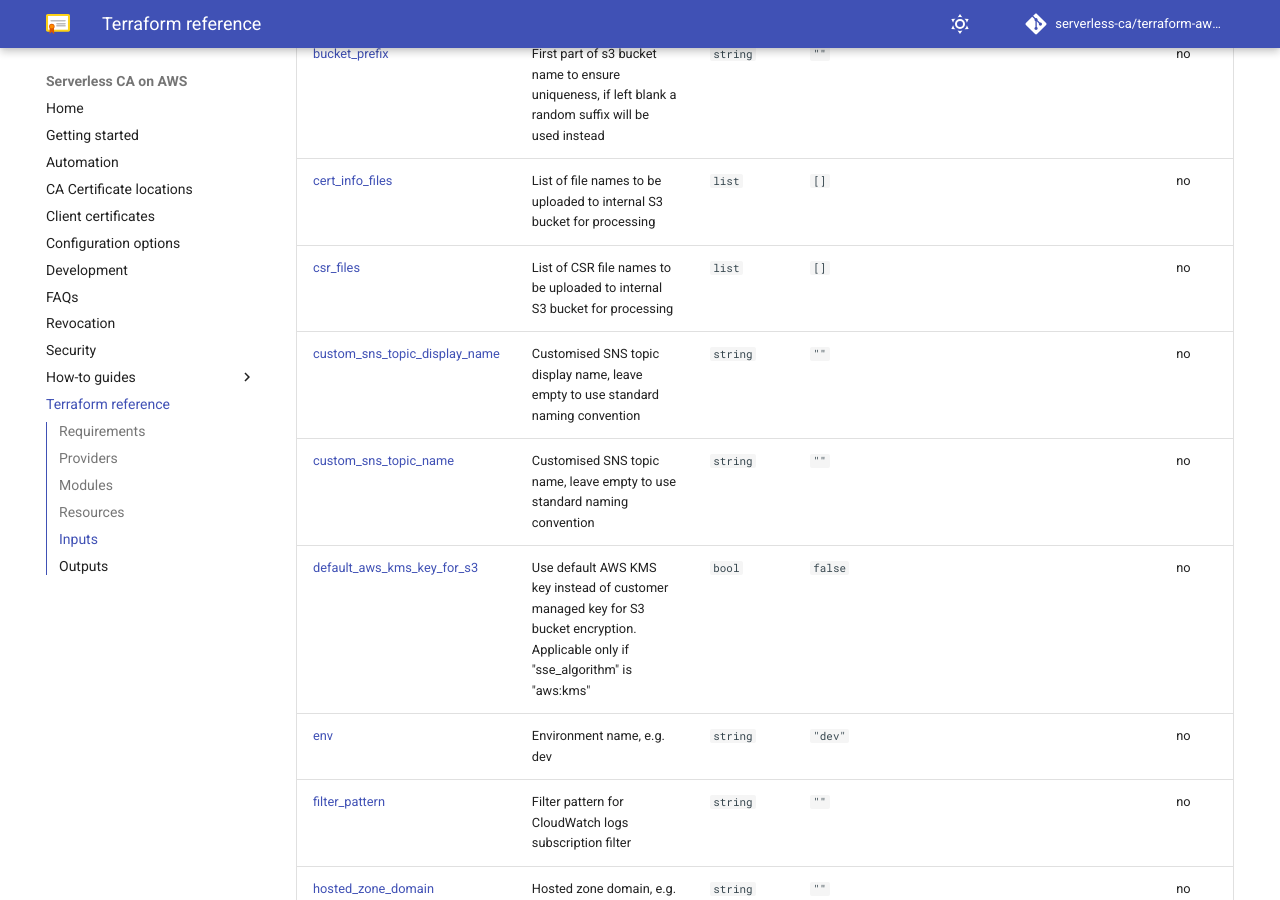
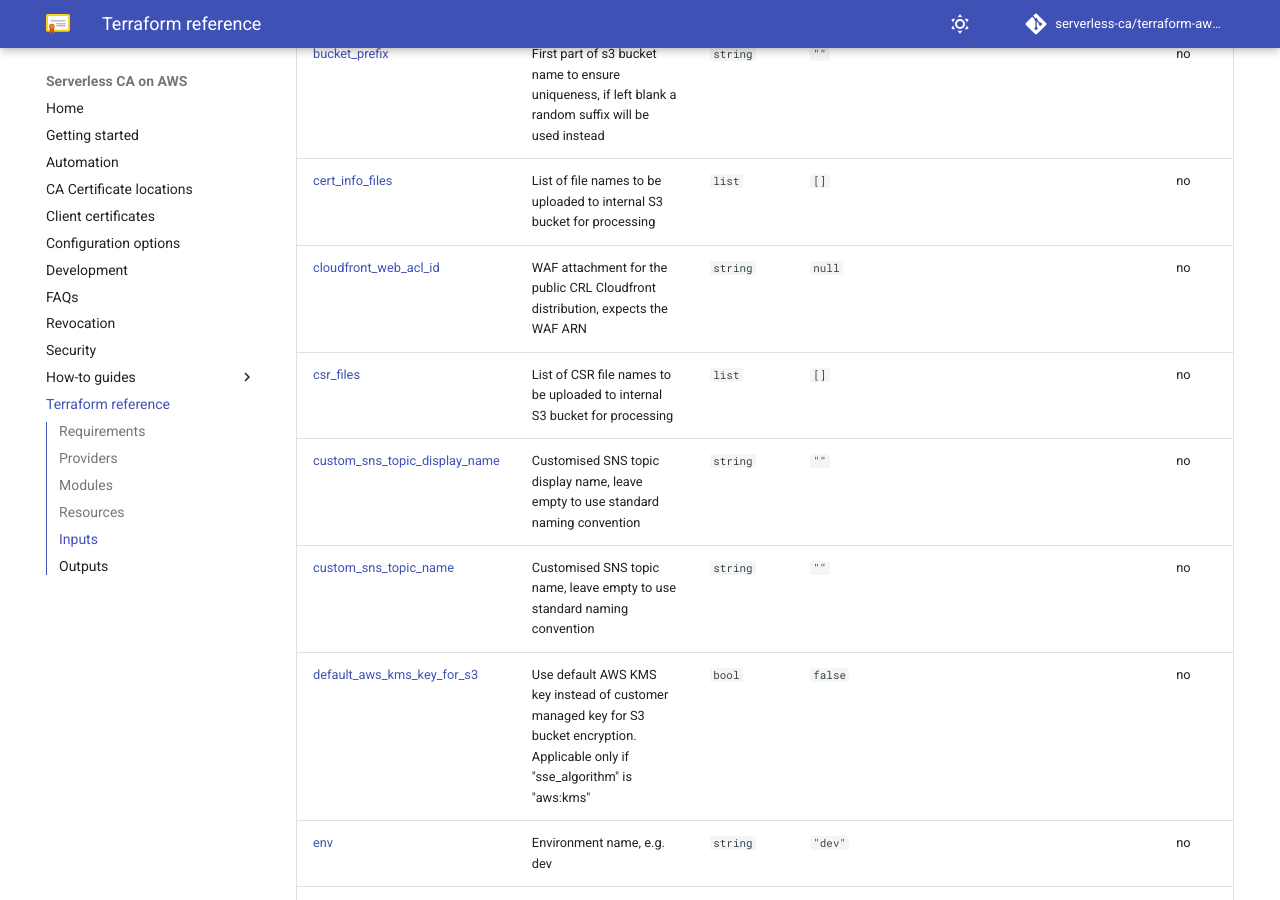
Before and after one commit to serverless-ca/terraform-aws-ca, an MkDocs documentation site: the page built from docs/reference.md, in a window 1280 px wide and 900 px high, scrolled down 2451 px. Built offline with MkDocs 1.6.1 and Material for MkDocs 9.7.7, drawn with Linux system fonts in a browser that asks for light colours; comment, search, counter and statistics services are not loaded.

```diff
--- a/docs/reference.md
+++ b/docs/reference.md
@@ -56,6 +56,7 @@
 | <a name="input_bucket_key_enabled"></a> [bucket\_key\_enabled](#input\_bucket\_key\_enabled) | Whether or not to use Amazon S3 Bucket Keys for SSE-KMS | `bool` | `false` | no |
 | <a name="input_bucket_prefix"></a> [bucket\_prefix](#input\_bucket\_prefix) | First part of s3 bucket name to ensure uniqueness, if left blank a random suffix will be used instead | `string` | `""` | no |
 | <a name="input_cert_info_files"></a> [cert\_info\_files](#input\_cert\_info\_files) | List of file names to be uploaded to internal S3 bucket for processing | `list` | `[]` | no |
+| <a name="input_cloudfront_web_acl_id"></a> [cloudfront\_web\_acl\_id](#input\_cloudfront\_web\_acl\_id) | WAF attachment for the public CRL Cloudfront distribution, expects the WAF ARN | `string` | `null` | no |
 | <a name="input_csr_files"></a> [csr\_files](#input\_csr\_files) | List of CSR file names to be uploaded to internal S3 bucket for processing | `list` | `[]` | no |
 | <a name="input_custom_sns_topic_display_name"></a> [custom\_sns\_topic\_display\_name](#input\_custom\_sns\_topic\_display\_name) | Customised SNS topic display name, leave empty to use standard naming convention | `string` | `""` | no |
 | <a name="input_custom_sns_topic_name"></a> [custom\_sns\_topic\_name](#input\_custom\_sns\_topic\_name) | Customised SNS topic name, leave empty to use standard naming convention | `string` | `""` | no |
```
Also changed, not shown: 10 other files.
